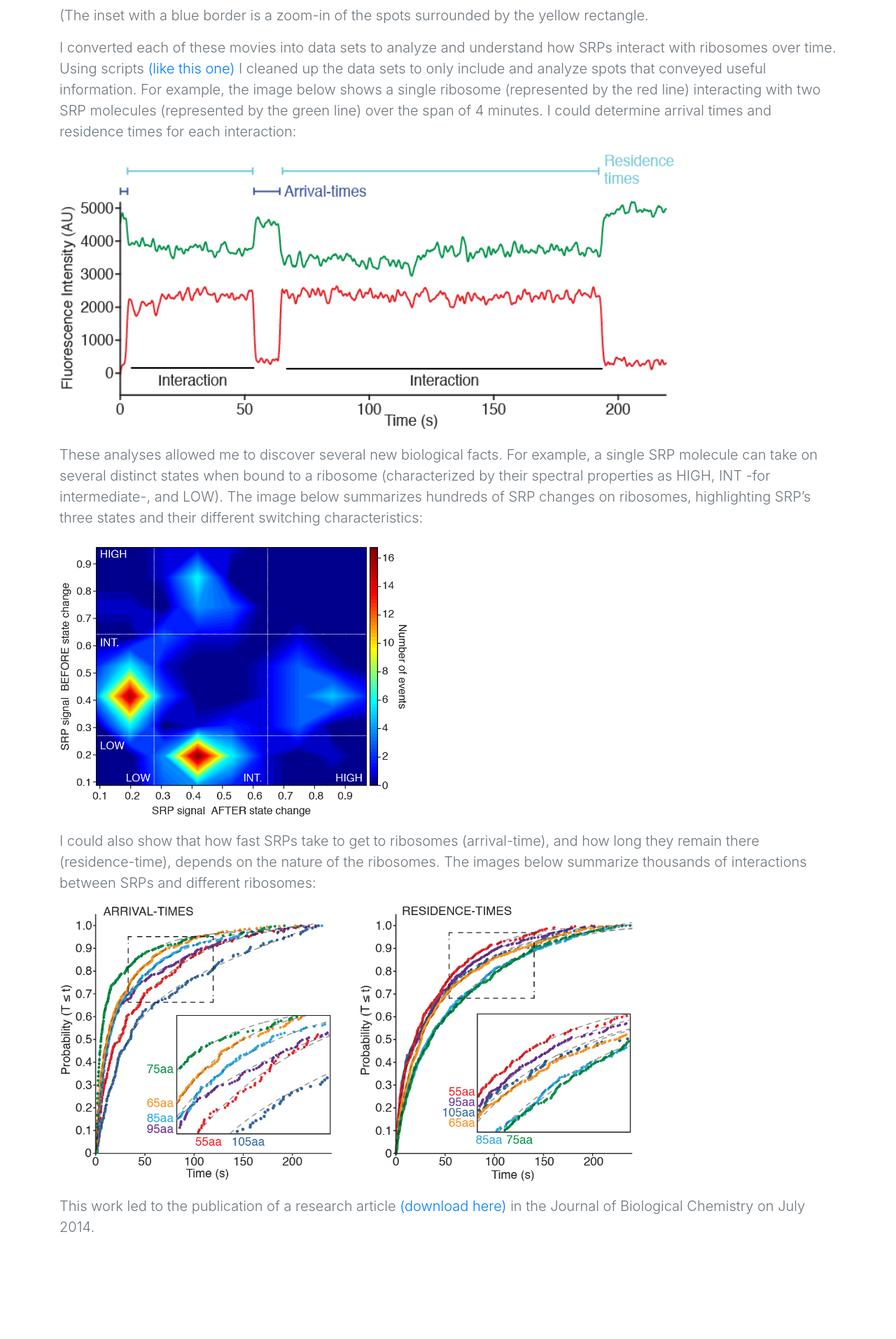
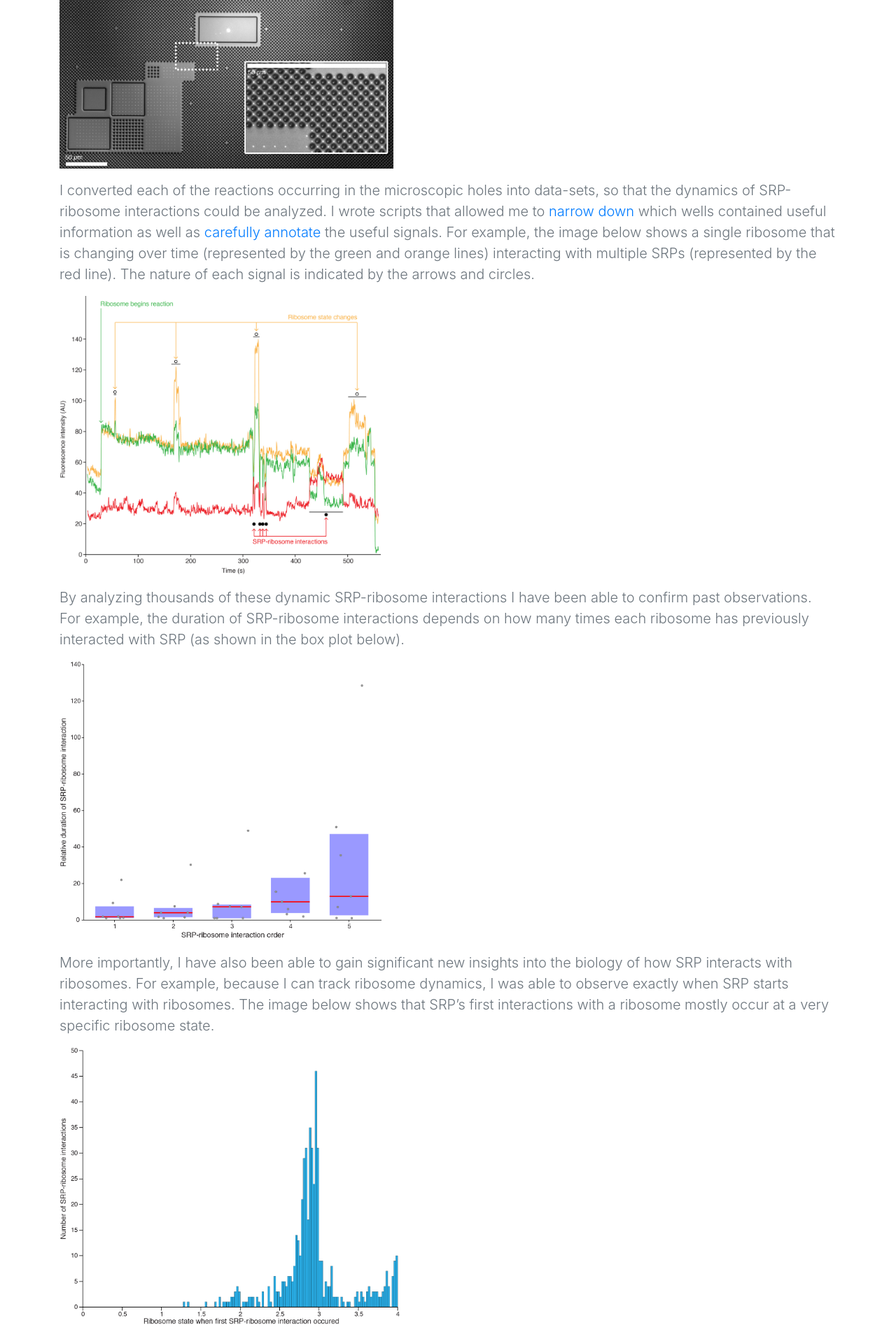
Before and after one commit to trnoriega/car-website, a Django app: a page that uses templates/grad_school/dynamic_dynamic.html in a window 1280 px wide. Shown: the part 653-2567 px from the top of the page at 70% size. Before the commit the page ends 2414 px from the top, so only its background shows below. Run offline with Django 3.2, Linux system fonts and the light colour scheme; some libraries are stand-ins or nearby versions.

Commit message:
Add dynamic_dynamic.html text and static files.

```diff
--- a/templates/grad_school/dynamic_dynamic.html
+++ b/templates/grad_school/dynamic_dynamic.html
@@ -55,59 +55,98 @@
     <div class="row align-items-start">
         <div class="col text-start lead text-muted">
             <p>
-                I developed a system to visualize thousands of individual
-                static ribosomes (red spots) interacting with thousands of
-                individual signal recognition particles (SRPs, green spots).
-                Each experiment generates 5-10 movies like this:</p>
-            <iframe width="560" height="400"
-                    src="https://www.youtube.com/embed/qfBWuhdDOOQ"
-                    frameborder="0" allow="autoplay; encrypted-media"
-                    allowfullscreen>
-            </iframe>
+                Previously, only signal recognition particles (SRPs)
+                interacting with ribosomes that had been forced into a static
+                conformation could be studied. This meant that we could not
+                learn about a whole set of the interaction’s dynamics.
+            </p>
             <p>
-                (The inset with a blue border is a zoom-in of the spots
-                surrounded by the yellow rectangle. </p>
+                By using a modified microscopic setup, originally designed to
+                sequence DNA, I was able to observe ribosomes undergoing their
+                normal dynamics at the same time as they interacted with SRPs.
+            </p>
             <p>
-                I converted each of these movies into data sets to analyze and
-                understand how SRPs interact with ribosomes over time. Using
-                scripts
+                In this setup 150,000 holes, each with a 1-micron diameter, are
+                patterned into a thin slice of aluminum. Such a slice is shown
+                below. The dark circles in the zoomed in inset on the lower
+                right of the image (expanded from the region surrounded by the
+                dashed rectangle) are the microscopic holes. Each one of these
+                holes serves as a tiny reaction volume were dynamic ribosomes
+                can be observed interacting with dynamic SRPs, thereby
+                recapitulating the complete interaction.
+            </p>
+            <p>
+                <img alt="Zero Mode Waveguide"
+                         height="400"
+                         src="{% static "grad_school/images/zmw.jpg" %}"/>
+            </p>
+            <p>
+                I converted each of the reactions occurring in the microscopic
+                holes into data-sets, so that the dynamics of SRP-ribosome
+                interactions could be analyzed. I wrote scripts that allowed me
+                to
                 <a href="https://github.com/trnoriega/single-molecule/blob/master/fretSelector_script/fretSelector.m">
-                    (like this one)</a>
-                I cleaned up the data sets to only include and analyze spots
-                that conveyed useful information.
-                For example, the image below shows a single ribosome
-                (represented by the red line) interacting with two SRP
-                molecules (represented by the green line) over the span of 4
-                minutes. I could determine arrival times and residence times
-                for each interaction: </p>
+                narrow down </a>
+                which wells contained useful information as well as
+                <a href="https://github.com/trnoriega/single-molecule/blob/master/stateAssign_function/stateAssign.m">
+                carefully annotate </a>
+                the useful signals. For example, the image below shows a single
+                 ribosome that is changing over time (represented by the green
+                and orange lines) interacting with multiple SRPs (represented
+                by the red line). The nature of each signal is indicated by the
+                 arrows and circles.
+            </p>
             <p>
-                <img alt="Ribosome SRP trace"
+                <img alt="ZMW trace"
                      height="400"
-                     src="{% static "grad_school/images/trace.jpg" %}"/></p>
-            <p>These analyses allowed me to discover several new biological
-                facts. For example, a single SRP molecule can take on several
-                distinct states when bound to a ribosome (characterized by
-                their spectral properties as HIGH, INT -for intermediate-, and
-                LOW). The image below summarizes hundreds of SRP changes on
-                ribosomes, highlighting SRP’s three states and their different
-                switching characteristics:</p>
+                     src="{% static "grad_school/images/zmw_trace.jpg" %}"/>
+            </p>
             <p>
-                <img alt="SRP state transitions"
+                By analyzing thousands of these dynamic SRP-ribosome
+                interactions I have been able to confirm past observations. For
+                 example, the duration of SRP-ribosome interactions depends on
+                how many times each ribosome has previously interacted with SRP
+                 (as shown in the box plot below).
+            </p>
+            <p>
+                <img alt="ZMW lifetimes"
                      height="400"
-                     src="{% static "grad_school/images/transitions.jpg" %}"/></p>
-            <p>I could also show that how fast SRPs take to get to ribosomes
-                (arrival-time), and how long they remain there
-                (residence-time), depends on the nature of the ribosomes. The
-                images below summarize thousands of interactions between SRPs
-                and different ribosomes:</p>
+                     src="{% static "grad_school/images/zmw_lifetimes.jpg" %}"/>
+            </p>
             <p>
-                <img alt="SRP state transitions"
+                More importantly, I have also been able to gain significant new
+                 insights into the biology of how SRP interacts with ribosomes.
+                 For example, because I can track ribosome dynamics, I was able
+                 to observe exactly when SRP starts interacting with ribosomes.
+                 The image below shows that SRP’s first interactions with a
+                ribosome mostly occur at a very specific ribosome state.
+            </p>
+            <p>
+                <img alt="ZMW first arrivals"
                      height="400"
-                     src="{% static "grad_school/images/arrivals-residence-times.jpg" %}"/></p>
-            <p>This work led to the publication of a research article
-                <a href="{% static "grad_school/files/trn-jbc.pdf" %}">
-                    (download here) </a>
-                in the Journal of Biological Chemistry on July 2014.</p>
+                     src="{% static "grad_school/images/zmw-first-arrivals.jpg" %}"/>
+            </p>
+            <p>
+                The combination of a coordinated first arrival with
+                increasingly long interactions leads to a switch-like behavior
+                of SRP-ribosome interactions. Ribosomes only really interact
+                with SRP after they change into a particular state, as shown in
+                 the figure below. This helps explain a long-standing question
+                about how SRPs in the cell avoid non-productive interactions
+                with ribosomes.
+            </p>
+            <p>
+                <img alt="ZMW residence times"
+                     height="400"
+                     src="{% static "grad_school/images/zmw-residence-times.jpg" %}"/>
+            </p>
+            <p>
+                This work led to the publication of a research article
+                <a href="{% static "grad_school/files/trn-elife.pdf" %}">
+                     (download here) </a>
+                in eLIFE on October 2014
+
+            </p>
         </div>
     </div>
 </div>
--- a/templates/grad_school/static_dynamic.html
+++ b/templates/grad_school/static_dynamic.html
@@ -84,7 +84,8 @@
                 <img alt="Ribosome SRP trace"
                      height="400"
                      src="{% static "grad_school/images/trace.jpg" %}"/></p>
-            <p>These analyses allowed me to discover several new biological
+            <p>
+                These analyses allowed me to discover several new biological
                 facts. For example, a single SRP molecule can take on several
                 distinct states when bound to a ribosome (characterized by
                 their spectral properties as HIGH, INT -for intermediate-, and
```
Also changed, not shown: grad_school/static/grad_school/images/zmw-first-arrivals.jpg (added), grad_school/static/grad_school/images/zmw-residence-times.jpg (added), grad_school/static/grad_school/images/zmw_lifetimes.jpg (added), grad_school/static/grad_school/images/zmw_trace.jpg (added), 1 other file.
